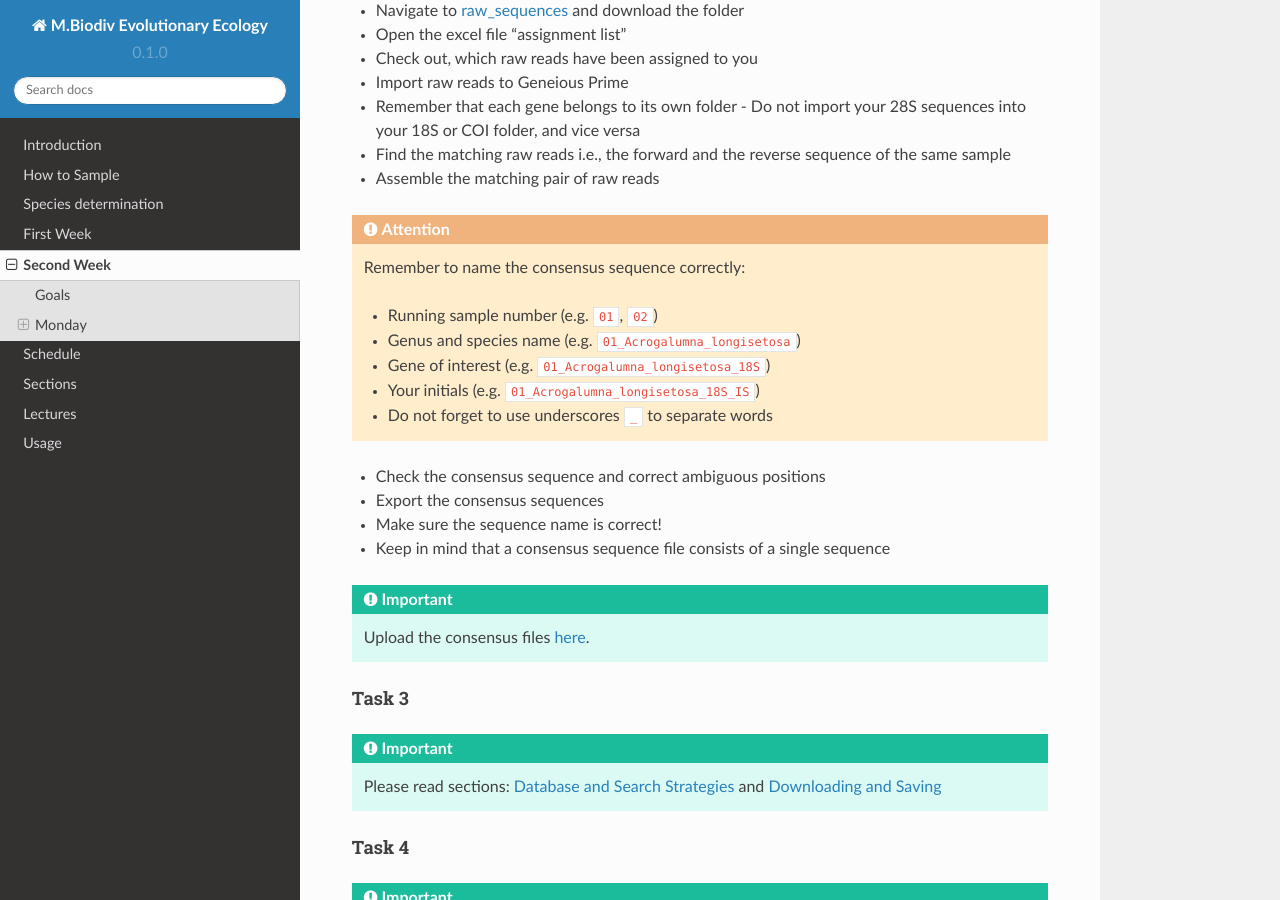
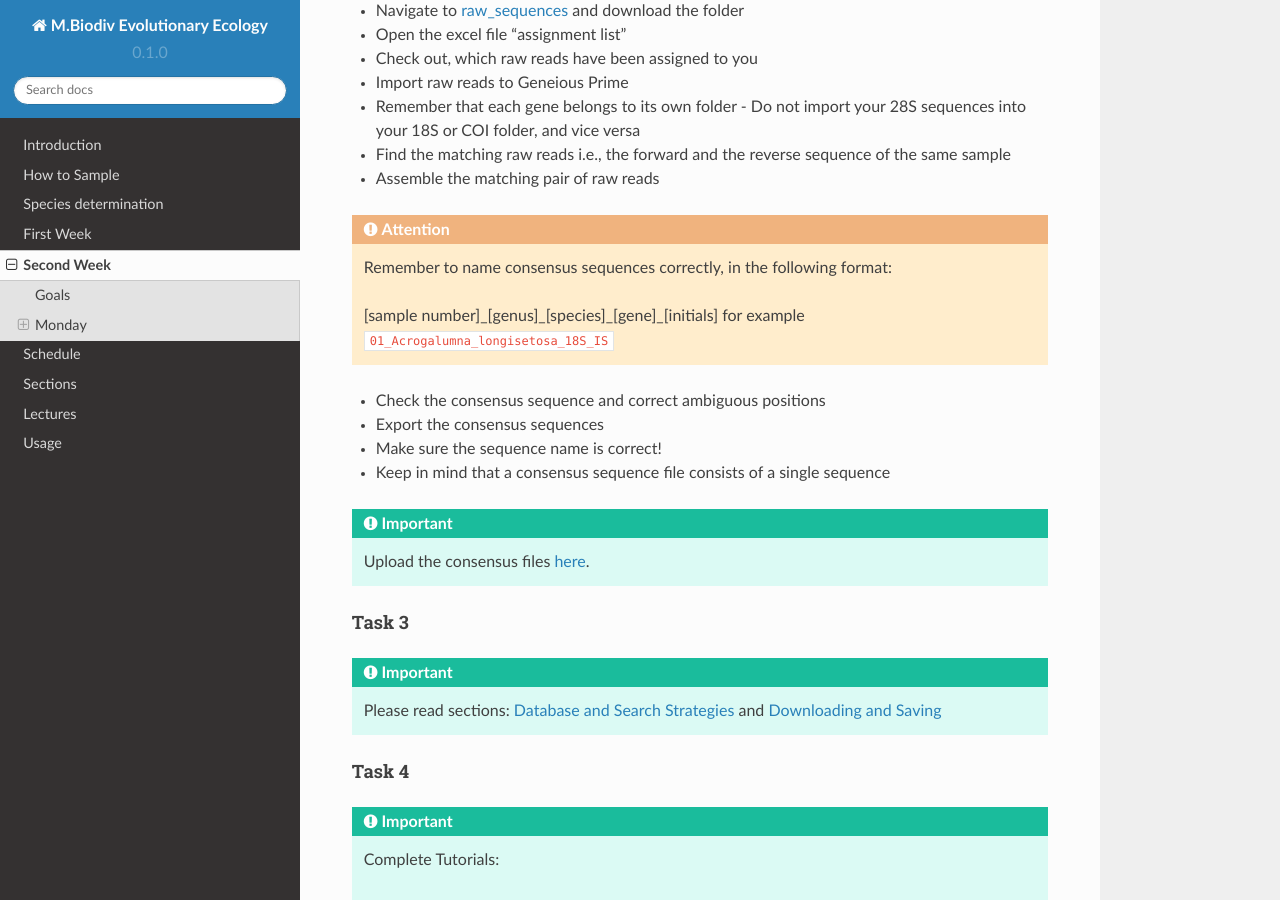
Before and after one commit to bheimbu/evolutionary_ecology, a Sphinx documentation site: the page built from docs/source/second_week.rst, in a window 1280 px wide and 900 px high, scrolled down 1655 px. Built offline with Sphinx 7.4.7 and the Read the Docs theme 2.0.0, drawn with Linux system fonts in a browser that asks for light colours.

Commit message:
Update second_week.rst

```diff
--- a/docs/source/second_week.rst
+++ b/docs/source/second_week.rst
@@ -64,13 +64,10 @@ Task 2
 - Assemble the matching pair of raw reads
 
 .. attention::
-  Remember to name the consensus sequence correctly:
+  Remember to name consensus sequences correctly, in the following format:
 
-  - Running sample number (e.g. ``01``, ``02``)
-  - Genus and species name (e.g. ``01_Acrogalumna_longisetosa``)
-  - Gene of interest (e.g. ``01_Acrogalumna_longisetosa_18S``)
-  - Your initials (e.g. ``01_Acrogalumna_longisetosa_18S_IS``)
-  - Do not forget to use underscores ``_`` to separate words
+  [sample number]_[genus]_[species]_[gene]_[initials]
+  for example ``01_Acrogalumna_longisetosa_18S_IS``
 
 - Check the consensus sequence and correct ambiguous positions
 - Export the consensus sequences
```
